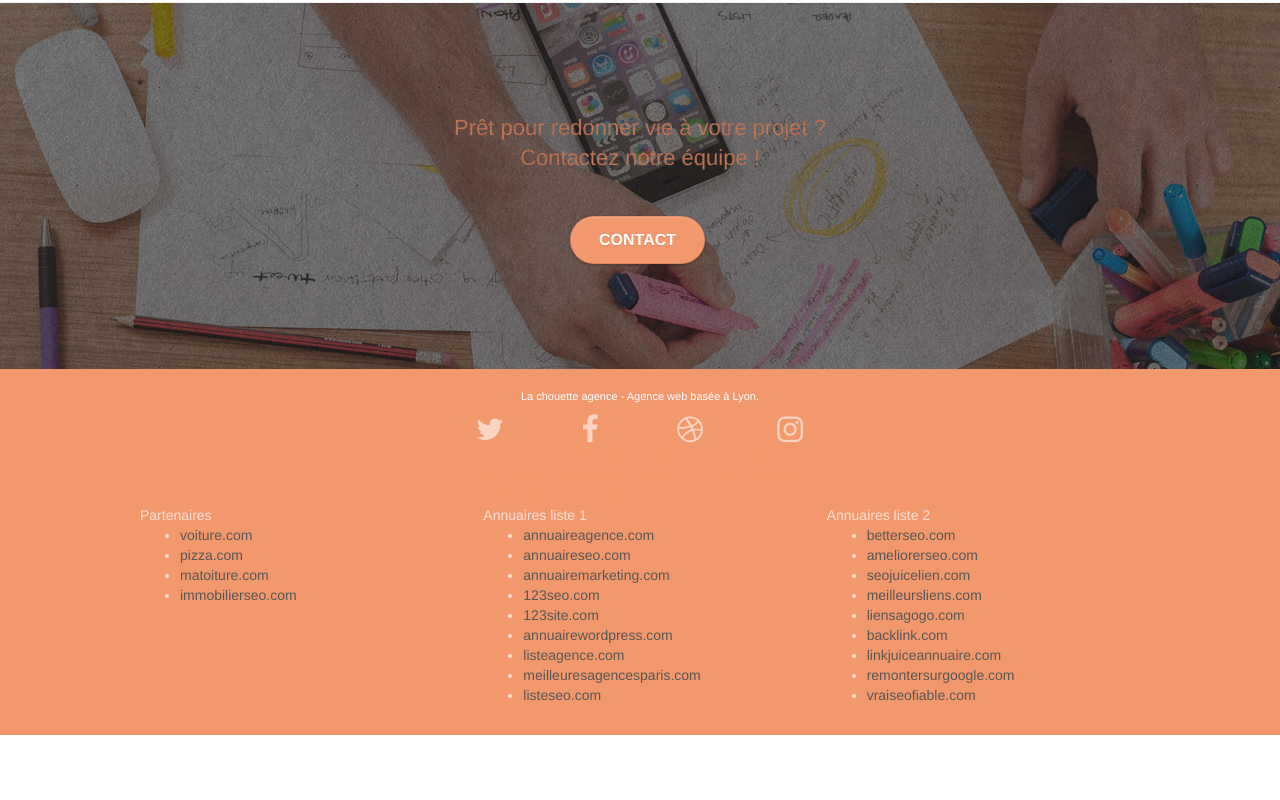
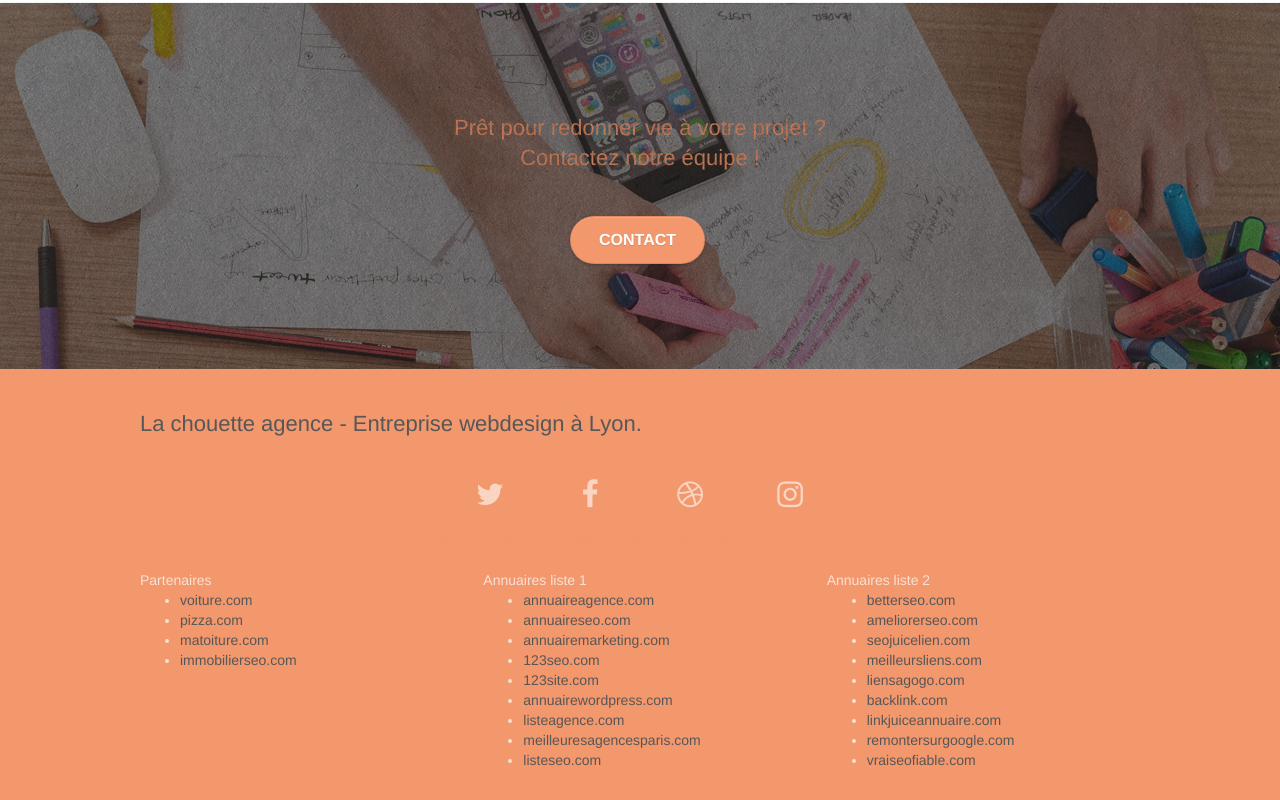
Before and after one commit to freelancecodeur/agenceweb, a plain HTML site: page index.html in a window 1280 px wide. Shown: the part 2950-3750 px from the top of the page. Before the commit the page ends 3685 px from the top, so only its background shows below. Drawn offline with Linux system fonts and the light colour scheme.

Commit message:
ajout d'un titre h2 dans le footer

```diff
--- a/index.html
+++ b/index.html
@@ -275,7 +275,7 @@
 				<div class="row">
 					<div class="col-sm-12">
 						<p class="text-center white">
-							La chouette agence - Agence web basée à Lyon.<br>
+							<h2>La chouette agence - Entreprise webdesign à Lyon.</h2><br>
 						</p>
 						<div class="row row-no-gutters social">
 							<div class="col-sm-3">
```
